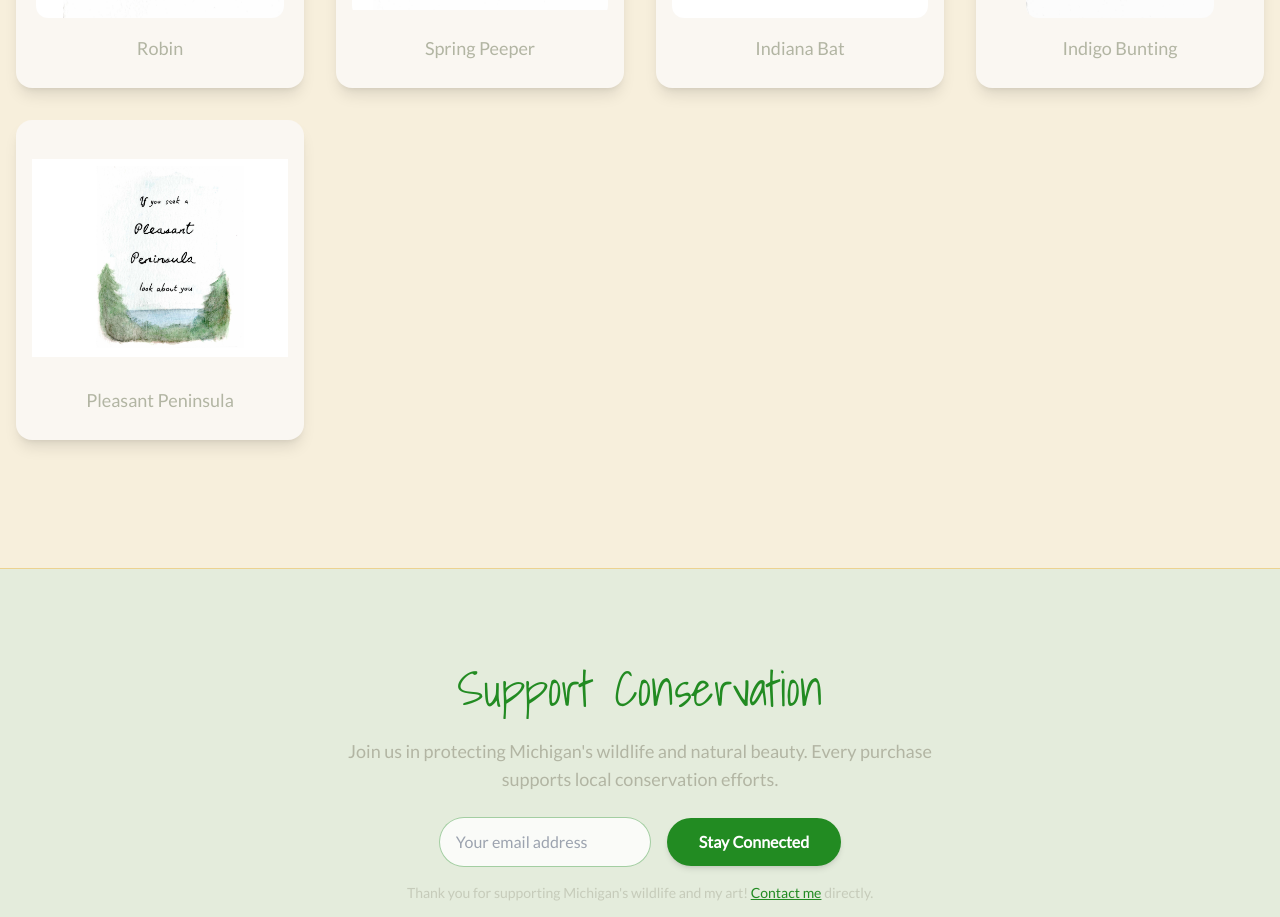
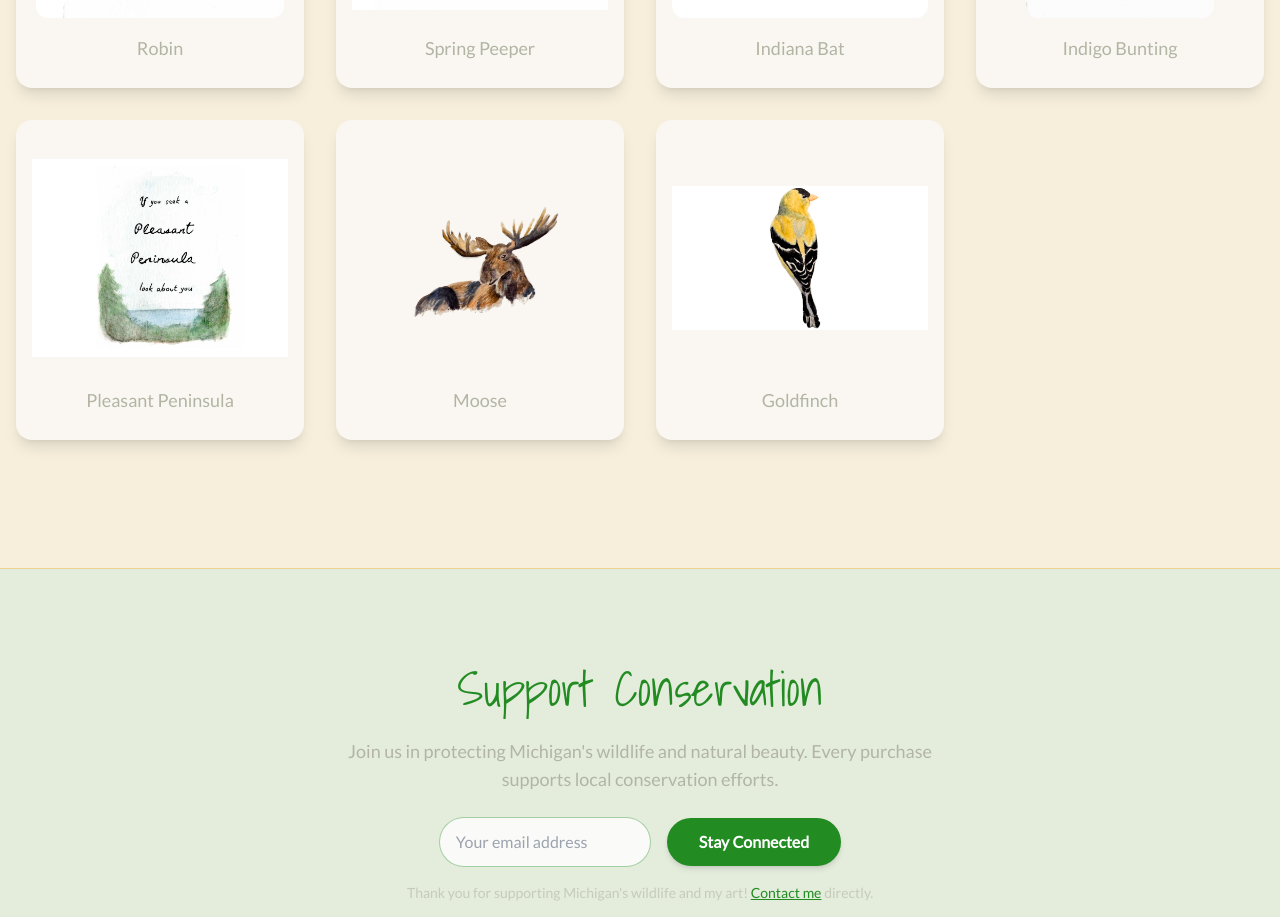
Before and after one commit to hgittings-ux/painted-turtle, a Next.js app: page / in a window 1280 px wide. Shown: the part 2362-3279 px from the top of the page. Built offline with nearby package versions, Linux system fonts and the light colour scheme.

Commit message:
Add Moose and Goldfinch to the homepage gallery.
The image files were deployed earlier but were missing from gallery.ts.

Co-authored-by: Cursor <cursoragent@cursor.com>

```diff
--- a/app/data/gallery.ts
+++ b/app/data/gallery.ts
@@ -18,4 +18,6 @@ export const galleryItems: GalleryItem[] = [
   { src: '/images/indiana-bat-PT.jpg', alt: 'Indiana Bat watercolor painting', title: 'Indiana Bat' },
   { src: '/images/indigo-bunting-PT.jpg', alt: 'Indigo Bunting watercolor painting', title: 'Indigo Bunting' },
   { src: '/images/Pleasant-Peninsula-PT.jpg', alt: 'Pleasant Peninsula landscape watercolor painting', title: 'Pleasant Peninsula' },
+  { src: '/images/Moose-PT.png', alt: 'Moose Watercolor Painting', title: 'Moose' },
+  { src: '/images/Goldfinch-2.0-PT.png', alt: 'Goldfinch Watercolor Painting', title: 'Goldfinch' },
 ];
```
